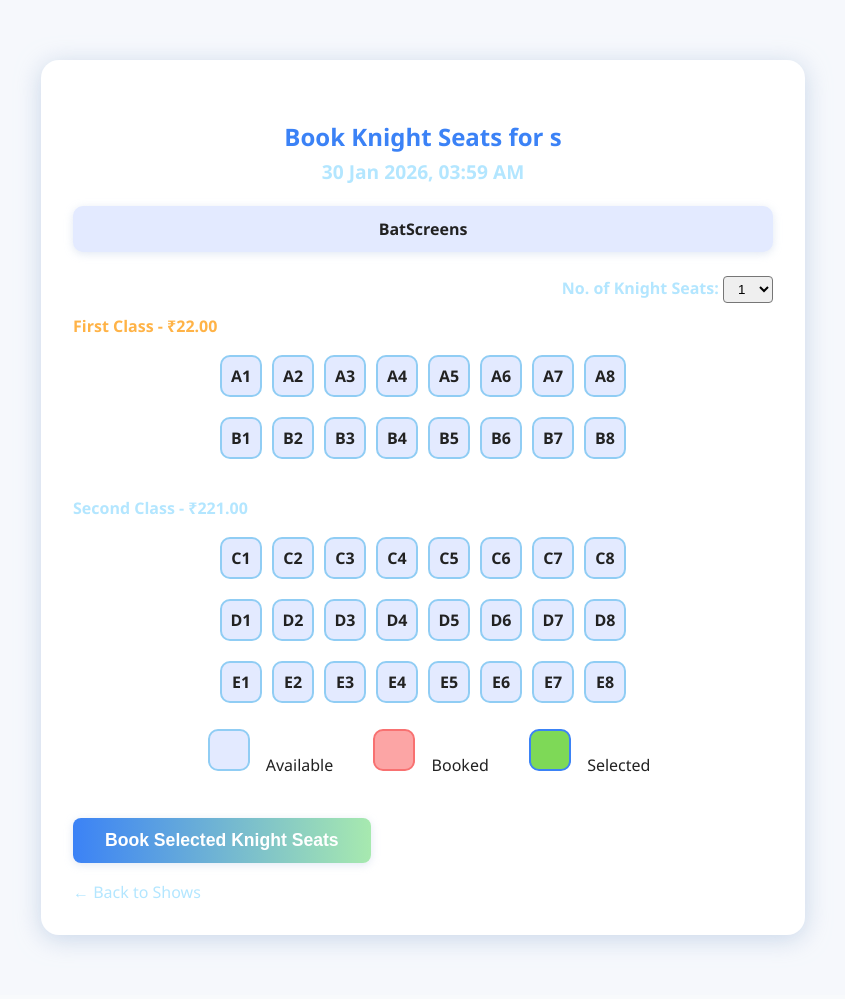
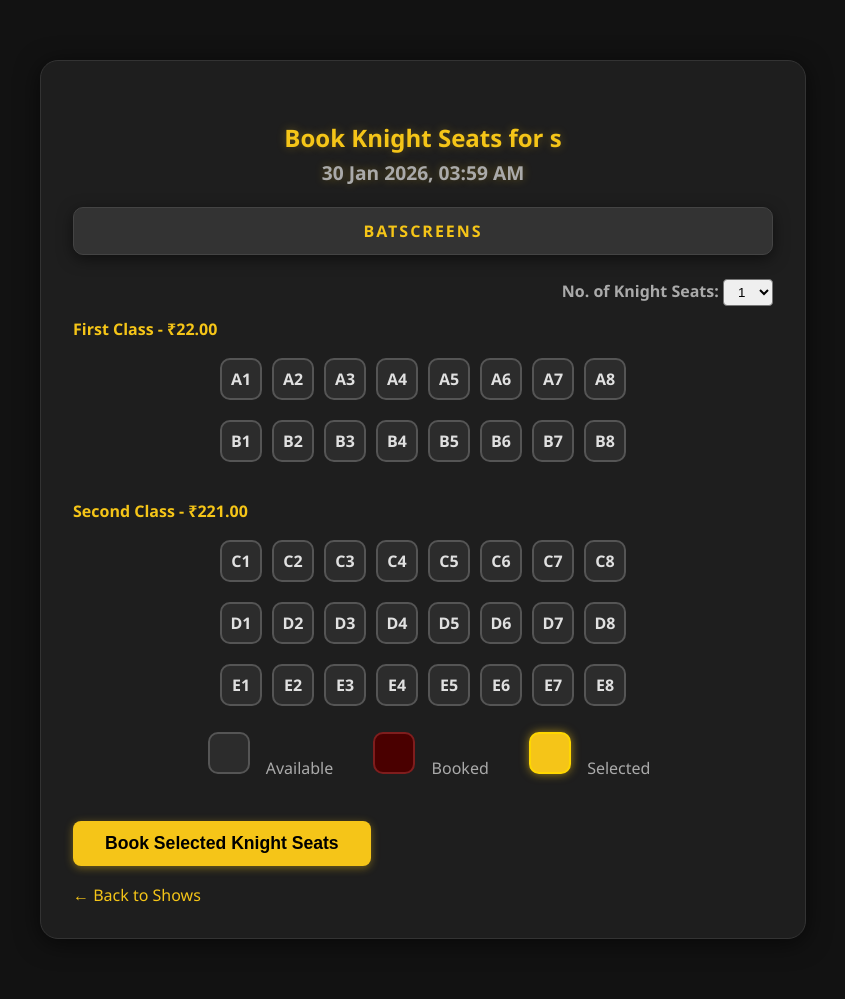
Before and after one commit to Rithish4610/movie-ticket-booking, a Flask app: page /book/1 in a window 1280 px wide. Shown: the whole page, without its empty margins (217-1062 px from the left). Before the commit the page ends 948 px from the top, so only its background shows below. Run offline with Flask 3, Linux system fonts and the light colour scheme.

Commit message:
change into batman theam

```diff
--- a/app/templates/book_show.html
+++ b/app/templates/book_show.html
@@ -8,34 +8,39 @@
     <style>
         body {
             font-family: 'Segoe UI', Arial, sans-serif;
-            background: #f6f8fc;
-            color: #222;
+            background: #121212;
+            color: #e0e0e0;
             margin: 0;
         }
 
         .container {
             max-width: 700px;
             margin: 60px auto;
-            background: #fff;
+            background: #1e1e1e;
             border-radius: 18px;
-            box-shadow: 0 4px 24px #b3c6e0aa;
+            box-shadow: 0 4px 24px rgba(0, 0, 0, 0.6);
             padding: 40px 32px 32px 32px;
+            border: 1px solid #333;
         }
 
         h2 {
-            color: #3b82f6;
+            color: #F5C518;
             text-align: center;
+            text-shadow: 0 0 10px rgba(245, 197, 24, 0.3);
         }
 
         .screen {
-            background: #e3eaff;
-            color: #222;
+            background: #333;
+            color: #F5C518;
             text-align: center;
             padding: 12px;
             border-radius: 10px;
             margin-bottom: 24px;
             font-weight: bold;
-            box-shadow: 0 2px 8px #b3c6e066;
+            box-shadow: 0 4px 15px rgba(0, 0, 0, 0.5);
+            border: 1px solid #444;
+            letter-spacing: 2px;
+            text-transform: uppercase;
         }
 
         .seats {
@@ -54,22 +59,27 @@
         .seat {
             width: 38px;
             height: 38px;
-            background: #e3eaff;
-            border: 2px solid #90cdf4;
+            background: #2c2c2c;
+            border: 2px solid #555;
             border-radius: 10px;
-            color: #222;
+            color: #e0e0e0;
             display: flex;
             align-items: center;
             justify-content: center;
             cursor: pointer;
             font-weight: bold;
-            transition: background 0.2s, color 0.2s, border 0.2s;
+            transition: all 0.2s;
+        }
+
+        .seat:hover {
+            border-color: #F5C518;
+            box-shadow: 0 0 5px rgba(245, 197, 24, 0.4);
         }
 
         .seat.booked {
-            background: #fca5a5;
-            border-color: #f87171;
-            color: #aaa;
+            background: #4a0000;
+            border-color: #7f1d1d;
+            color: #7f1d1d;
             cursor: not-allowed;
             position: relative;
         }
@@ -79,7 +89,7 @@
             top: -22px;
             left: 50%;
             transform: translateX(-50%);
-            background: #f87171;
+            background: #7f1d1d;
             color: #fff;
             font-size: 0.75em;
             font-weight: bold;
@@ -87,18 +97,20 @@
             border-radius: 6px;
             z-index: 2;
             pointer-events: none;
-            box-shadow: 0 2px 6px #f8717140;
+            box-shadow: 0 2px 6px rgba(0, 0, 0, 0.4);
         }
 
         .seat.selected {
-            background: #7ed957;
-            color: #222;
-            border-color: #3b82f6;
+            background: #F5C518;
+            color: #000;
+            border-color: #ffd700;
+            box-shadow: 0 0 10px rgba(245, 197, 24, 0.6);
         }
 
         .legend {
             margin: 18px 0;
             text-align: center;
+            color: #aaa;
         }
 
         .legend span {
@@ -107,33 +119,34 @@
         }
 
         button {
-            background: linear-gradient(90deg, #3b82f6 0%, #a7e9af 100%);
-            color: #fff;
+            background: #F5C518;
+            color: #000;
             border: none;
             padding: 12px 32px;
             border-radius: 8px;
             font-weight: bold;
             cursor: pointer;
-            transition: background 0.2s, color 0.2s;
+            transition: all 0.2s;
             margin-top: 24px;
             font-size: 1.1em;
-            box-shadow: 0 2px 8px #b3c6e066;
+            box-shadow: 0 2px 8px rgba(245, 197, 24, 0.4);
         }
 
         button:hover {
-            background: linear-gradient(90deg, #2563eb 0%, #7ed957 100%);
-            color: #fff;
+            background: #ffd700;
+            transform: translateY(-2px);
+            box-shadow: 0 4px 12px rgba(245, 197, 24, 0.6);
         }
 
         #total-amount {
-            background: #e3eaff;
-            color: #3b82f6;
+            background: #1e1e1e;
+            color: #F5C518;
             border-radius: 8px;
-            box-shadow: 0 2px 8px #b3c6e066;
+            box-shadow: 0 2px 8px rgba(0, 0, 0, 0.5);
         }
 
         a {
-            color: #3b82f6;
+            color: #F5C518;
             text-decoration: none;
         }
 
@@ -145,12 +158,12 @@
 
 <body>
     <div class="container">
-        <h2>Book Knight Seats for {{ movie.title }}<br><span style="font-size:0.8em; color:#b3e6ff;">{{
+        <h2>Book Knight Seats for {{ movie.title }}<br><span style="font-size:0.8em; color:#aaa;">{{
                 show.show_time.strftime('%d %b %Y, %I:%M %p') }}</span></h2>
         <div class="screen">BatScreens</div>
         <form method="POST" id="seats-form">
             <div style="text-align:right; margin-bottom:12px;">
-                <label for="num_seats" style="color:#b3e6ff; font-weight:bold;">No. of Knight Seats:</label>
+                <label for="num_seats" style="color:#aaa; font-weight:bold;">No. of Knight Seats:</label>
                 <select id="num_seats" name="num_seats" style="padding:4px 10px; border-radius:4px;">
                     {% for i in range(1,6) %}
                     <option value="{{ i }}">{{ i }}</option>
@@ -158,7 +171,7 @@
                 </select>
             </div>
             <div class="seats">
-                <div style="width:100%; text-align:left; margin-bottom:6px; color:#ffb347; font-weight:bold;">
+                <div style="width:100%; text-align:left; margin-bottom:6px; color:#F5C518; font-weight:bold;">
                     First Class - ₹{{ '%.2f'|format(show.ticket_price_first) }}
                 </div>
                 {% for row in ['A','B'] %}
@@ -175,7 +188,7 @@
                     {% endfor %}
                 </div>
                 {% endfor %}
-                <div style="width:100%; text-align:left; margin:18px 0 6px; color:#b3e6ff; font-weight:bold;">
+                <div style="width:100%; text-align:left; margin:18px 0 6px; color:#F5C518; font-weight:bold;">
                     Second Class - ₹{{ '%.2f'|format(show.ticket_price_second) }}
                 </div>
                 {% for row in ['C','D','E'] %}
@@ -200,21 +213,21 @@
                     flex-direction: column;
                     align-items: center;
                     justify-content: center;
-                    background: #f6f8fc;
-                    border: 2px solid #3b82f6;
+                    background: #333;
+                    border: 2px solid #F5C518;
                     border-radius: 14px;
-                    box-shadow: 0 2px 12px #b3c6e066;
+                    box-shadow: 0 2px 12px rgba(0, 0, 0, 0.5);
                     padding: 22px 32px 18px 32px;
                     margin: 18px auto 0 auto;
                     max-width: 350px;
                     font-size: 1.18em;
                     font-weight: 500;
-                    color: #2563eb;
+                    color: #F5C518;
                     transition: box-shadow 0.2s;
                 }
 
                 .amount-box span {
-                    color: #222;
+                    color: #fff;
                     font-weight: bold;
                 }
             </style>
@@ -226,7 +239,7 @@
             <button type="submit">Book Selected Knight Seats</button>
         </form>
         <a href="/movies/{{ show.show_time.strftime('%d %b %Y') }}"
-            style="color:#b3e6ff; text-decoration:none; display:block; margin-top:18px;">&#8592; Back to Shows</a>
+            style="color:#F5C518; text-decoration:none; display:block; margin-top:18px;">&#8592; Back to Shows</a>
     </div>
     <script>
         // Highlight selected seats
```
Also changed, not shown: app/templates/add_movie.html (+39 -16 lines), app/templates/confirmation.html (+5 -2 lines), app/templates/home.html (+26 -11 lines), app/templates/movies.html (+15 -12 lines), app/templates/movies_by_date.html (+36 -18 lines), app/templates/payment.html (+9 -9 lines), app/templates/user_info.html (+30 -16 lines).
